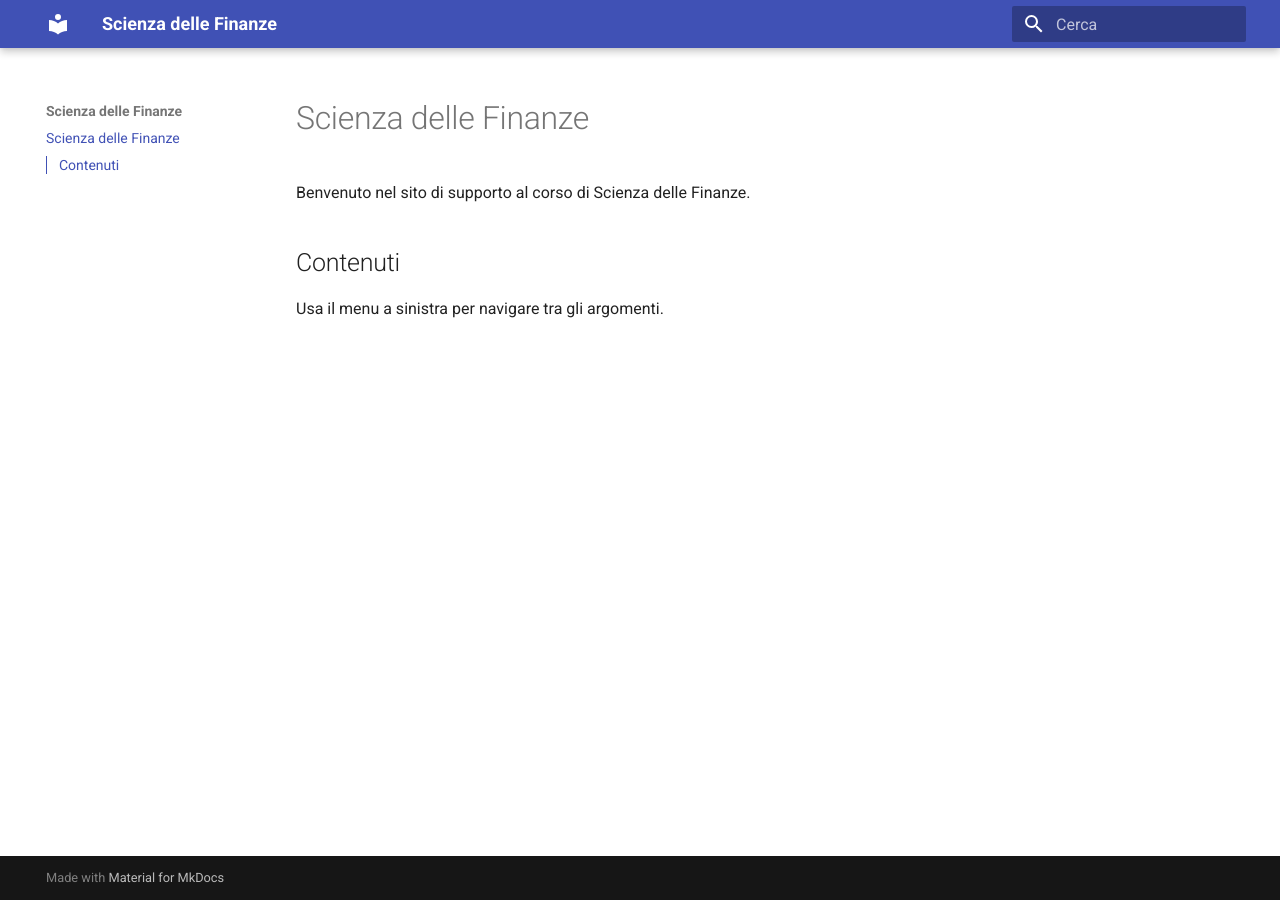
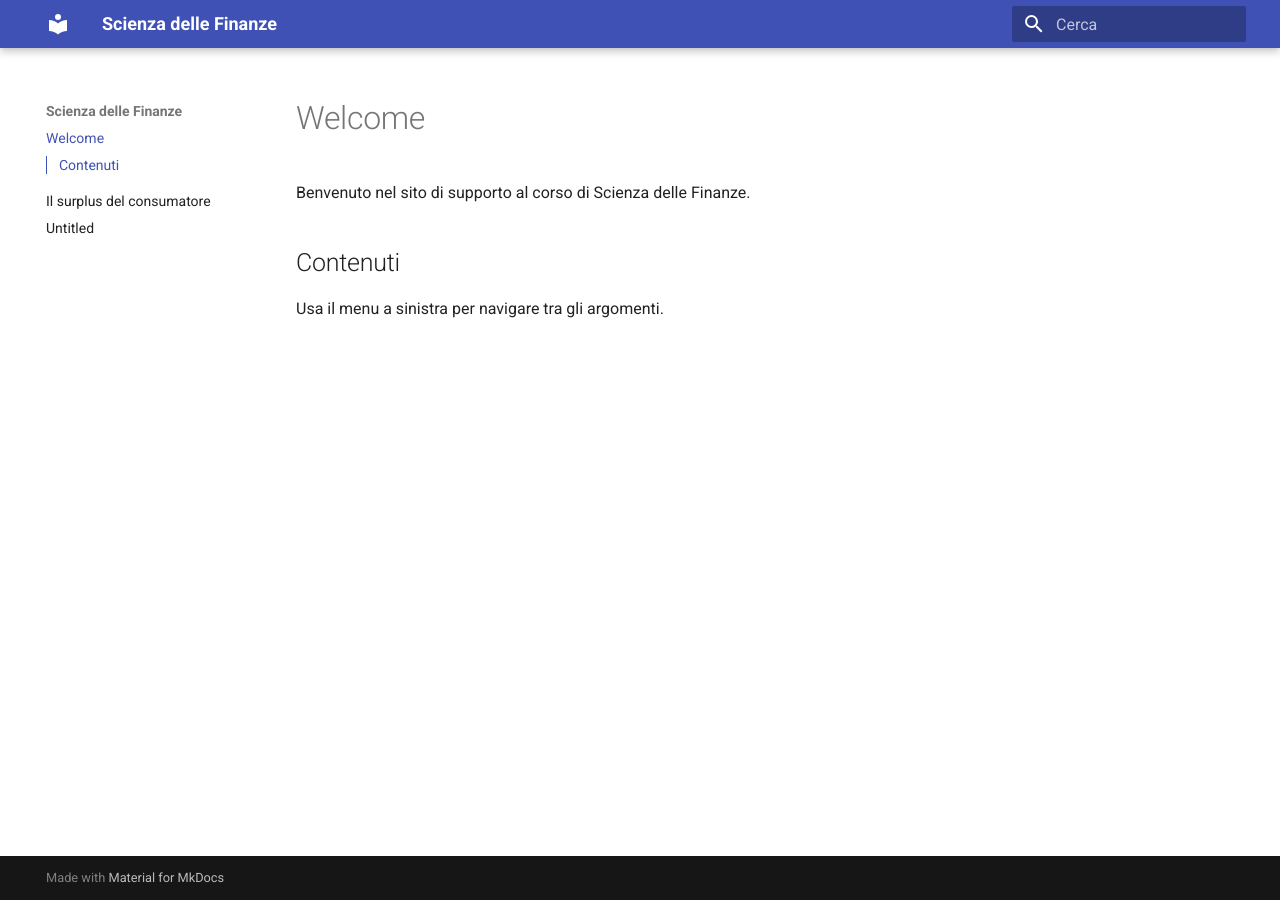
Before and after one commit to valeriofiloso/sdf-helper, an MkDocs documentation site: the page built from docs/index.md, in a window 1280 px wide. Built offline with MkDocs 1.6.1 and Material for MkDocs 9.7.7, drawn with Linux system fonts in a browser that asks for light colours.

Commit message:
vault backup: 2026-02-03 16:33:33

```diff
--- a/docs/index.md
+++ b/docs/index.md
@@ -1,4 +1,4 @@
-# Scienza delle Finanze
+# Welcome
 
 Benvenuto nel sito di supporto al corso di Scienza delle Finanze.
 
```
Also changed, not shown: docs/Il surplus del consumatore.md (added, +5 -0 lines), docs/Untitled.md (added).
